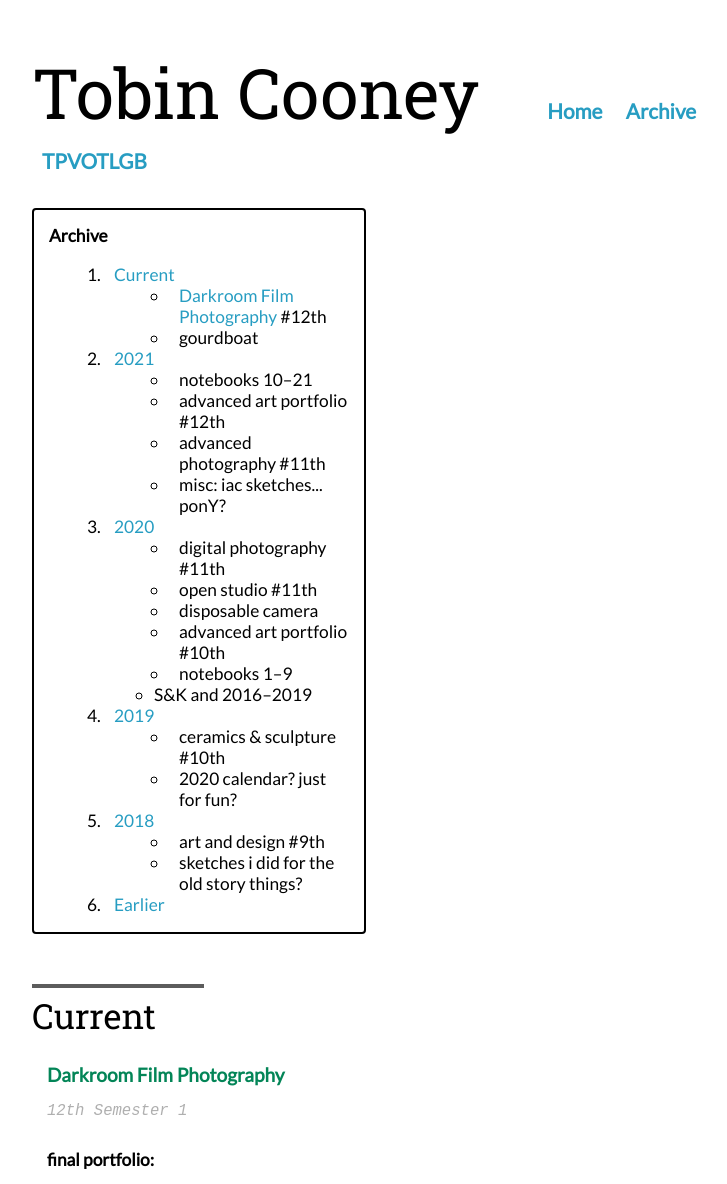
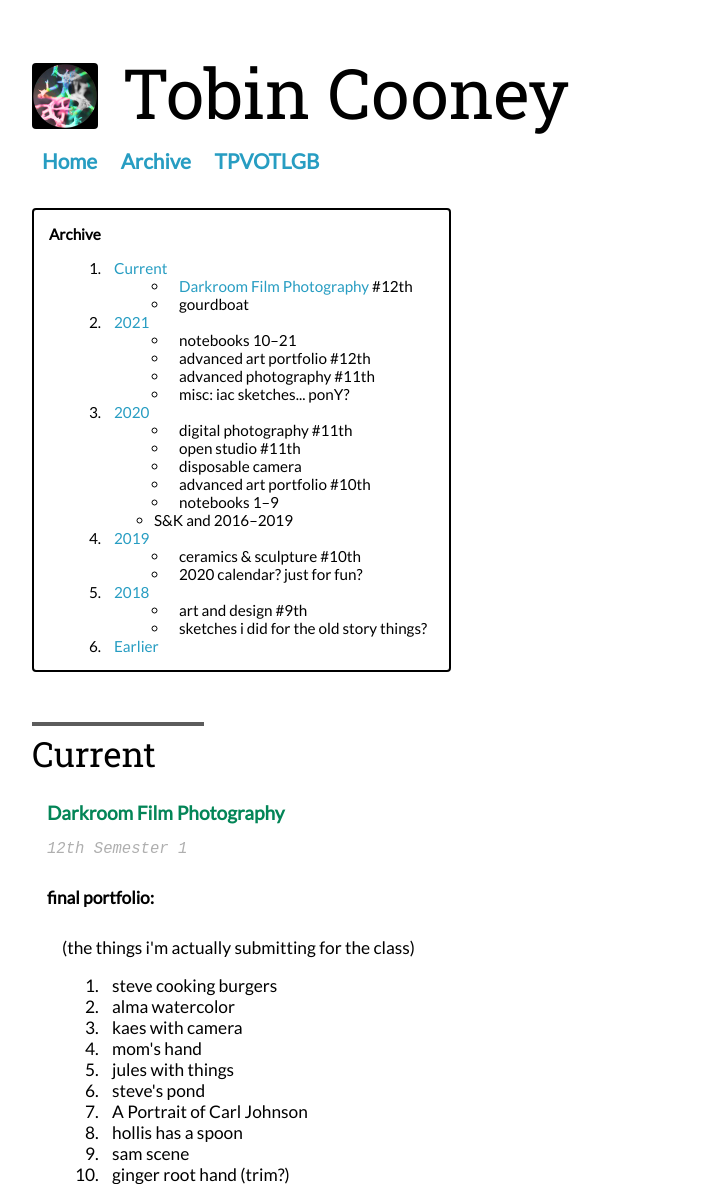
Before and after one commit to tobincooney/site, a PHP site: page /archive.html in a window 1280 px wide. Shown: the top 1184 px of the page, without its empty margins (232-959 px from the left). Run offline with PHP 8.4, Linux system fonts and the light colour scheme.

Commit message:
icon formatting

```diff
--- a/archive.html
+++ b/archive.html
@@ -11,7 +11,8 @@
 <body>
 
 	<!-- TITLE AND MENU -->
-	<h1 class="title" >Tobin Cooney</h1>
+	<img src="head-icon.jpg" id="head-icon" />
+	<h1 class="title" >Tobin Cooney</h1><br />
 	<div class="button" >
 		<a href="index.html">Home</a>
 	</div>
--- a/index.html
+++ b/index.html
@@ -10,7 +10,8 @@
 </head>
 <body>
 
-	<h1 class="title" >Tobin Cooney</h1>
+	<img src="head-icon.jpg" id="head-icon" />
+	<h1 class="title" >Tobin Cooney</h1><br />
 	<div class="button" >
 		<a href="index.html">Home</a>
 	</div>
--- a/style.css
+++ b/style.css
@@ -24,6 +24,13 @@ div.button {
 	font-weight: bold;
 	font-size: 120%;
 }
+img#head-icon {
+	width: 66px;
+	float: left;
+	margin-top: 63px;
+	margin-right: 3.5%;
+	border-radius: 4px;
+}
 h1.title {
 	font-family: "Roboto Slab", serif;
 	font-size: 400%;
@@ -42,16 +49,19 @@ div#pinned {
 	padding-right: 2%;
 }
 div#toc {
+	font-size: 88%;
 	border: 2px;
 	border-style: solid;
 	border-radius: 4px;
 	border-color: black;
 	padding: 15px;
+	padding-right: 20px;
 	padding-bottom: 0px;
-	width: 300px;
+	width: 380px;
 	margin-top: 25px;
 	margin-bottom: 50px;
 	transition: border-color 0.5s;
+	margin-right: 46px;
 }
 p#toc-title {
 	margin: 0px;
```
Also changed, not shown: head-icon.jpg (added).
